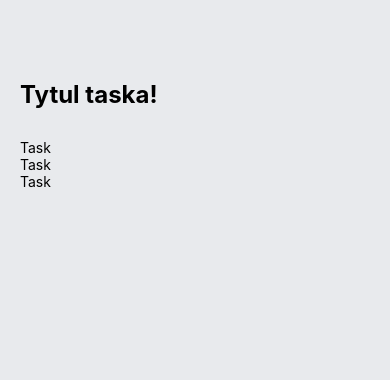
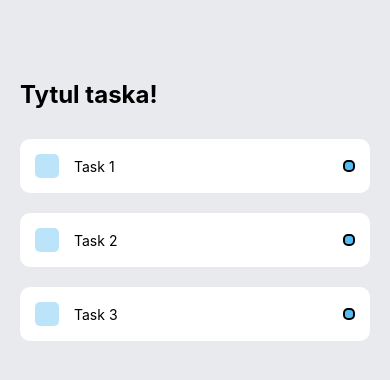
Before and after one commit to Aleksei-Platonov/todo-rm-online, a React Native app: screen / in a window 390 px wide. Shown: the top 380 px of the page. Built offline with nearby package versions, Linux system fonts and the light colour scheme.

Commit message:
Add Task components with styles

```diff
--- a/App.js
+++ b/App.js
@@ -7,9 +7,9 @@
       <View style={styles.taskWrapper}>
         <Text style={styles.sectionTitle}>Tytul taska!</Text>
         <View style={styles.items}>
-          <Task></Task>
-          <Task></Task>
-          <Task></Task>
+          <Task text="Task 1"></Task>
+          <Task text="Task 2"></Task>
+          <Task text="Task 3"></Task>
         </View>
         <View style={styles.items}></View>
       </View>
--- a/components/Task.js
+++ b/components/Task.js
@@ -1,16 +1,51 @@
 import React from "react";
 import { View, Text, StyleSheet } from 'react-native';
 
-const Task = () => {
+const Task = (props) => {
     return (
-        <View>
-            <Text>Task</Text>
+        <View style={styles.item}>
+            <View style={styles.itemLeft}>
+                <View style={styles.square}></View>
+                <Text style={styles.itemText}>{props.text}</Text>
+            </View>
+            <View style={styles.circular}></View>
         </View>
     )
 }
 
 const styles = StyleSheet.create({
-
+    item:{
+        backgroundColor:'#fff',
+        padding:15,
+        borderRadius:10,
+        flexDirection:'row',
+        alignItems:'center',
+        justifyContent:'space-between',
+        marginBottom:20,
+    },
+    itemLeft:{
+        flexDirection:'row',
+        alignItems:'center',
+        flexWrap:'wrap',
+    },
+    square:{
+        width:24,
+        height:24,
+        backgroundColor:'#55bcf6',
+        opacity:0.4,
+        borderRadius:5,
+        marginRight:15,
+    },
+    itemText:{
+        maxWidth:'80%',
+    },
+    circular:{
+        width:12,
+        height:12,
+        backgroundColor: '#55bcf6',
+        borderWidth: 2,
+        borderRadius:5,
+    }
 });
 
 export default Task;
```
